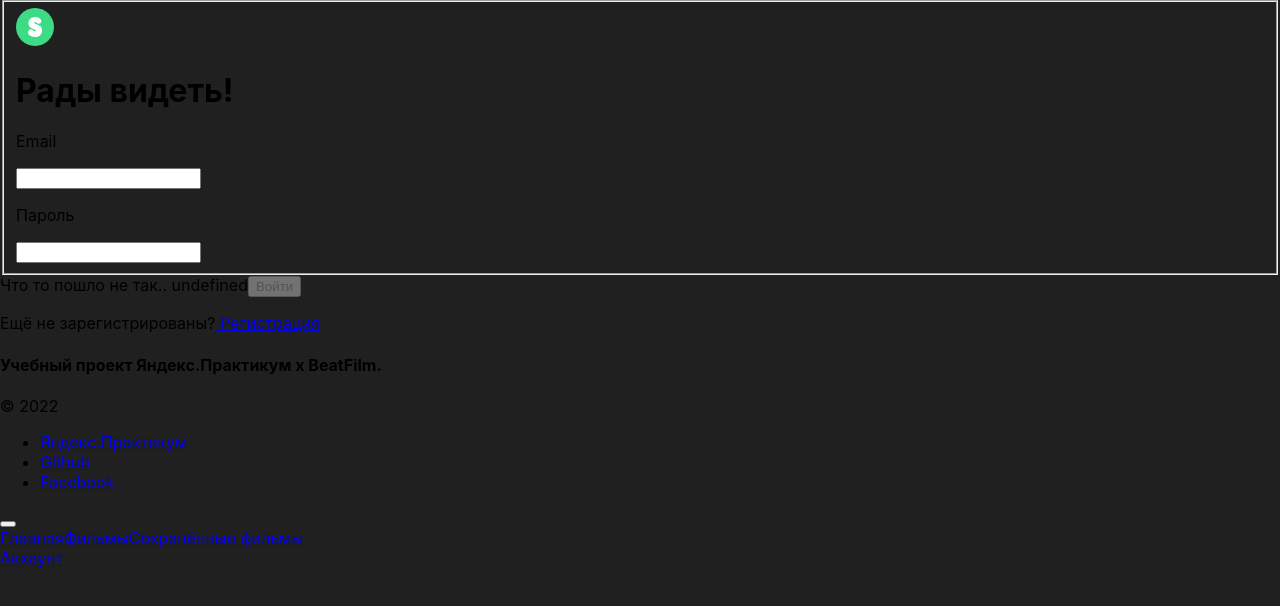
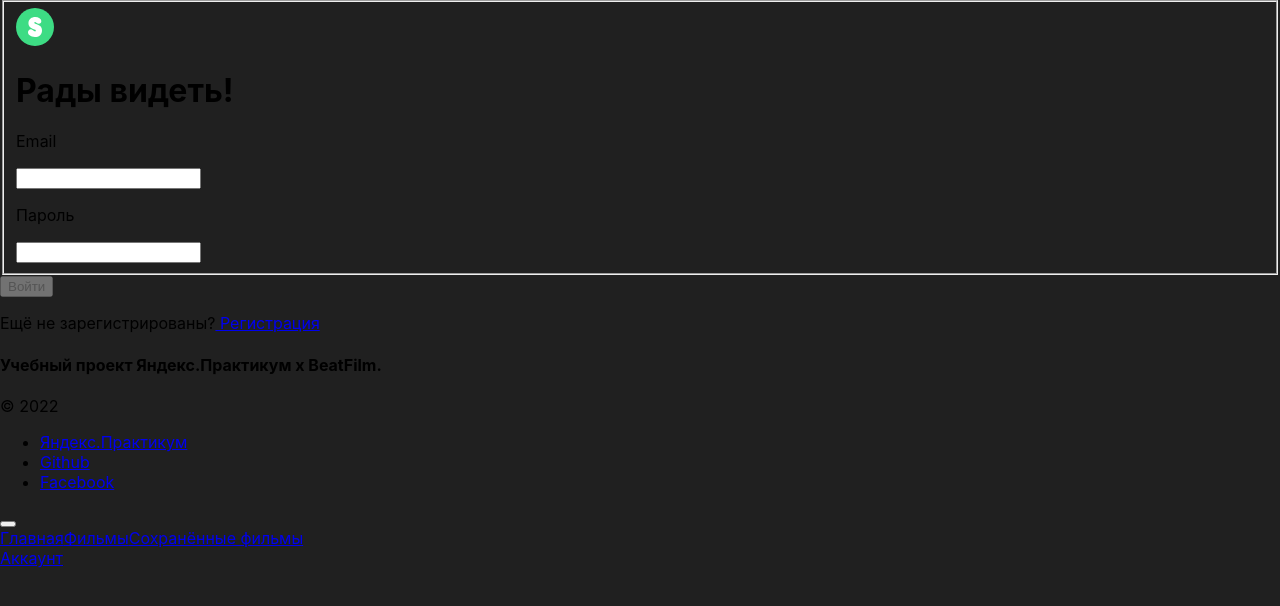
Before and after one commit to Thanatas42/movies-explorer-frontend, a React (Create React App) app: page /signin in a window 1280 px wide. Shown: the top 606 px of the page. Built offline with nearby package versions, Linux system fonts and the light colour scheme.

Commit message:
Коррекция

```diff
--- a/src/components/App/App.js
+++ b/src/components/App/App.js
@@ -21,7 +21,7 @@ import './App.css';
 
 function App() {
   const [loggedIn, setLoggedIn] = useState(true);
-  const [authStatus, setAuthStatus] = useState({});
+  const [authStatus, setAuthStatus] = useState();
   const [api, setApi] = useState(null);
   const [isNavigationPopupOpen, setNavigationPopupOpen] = useState(false);
   const [MoviesArray, setMoviesArray] = useState([]);
--- a/src/components/Login/Login.js
+++ b/src/components/Login/Login.js
@@ -46,7 +46,7 @@ function Login({ onLog, authStatus }) {
     };
 
     useEffect(() => {
-        if (authStatus !== {})
+        if (authStatus)
             authStatus.status ? resetForm()
                 : setresError(`Что то пошло не так.. ${authStatus.err}`);
     }, [authStatus])
```
